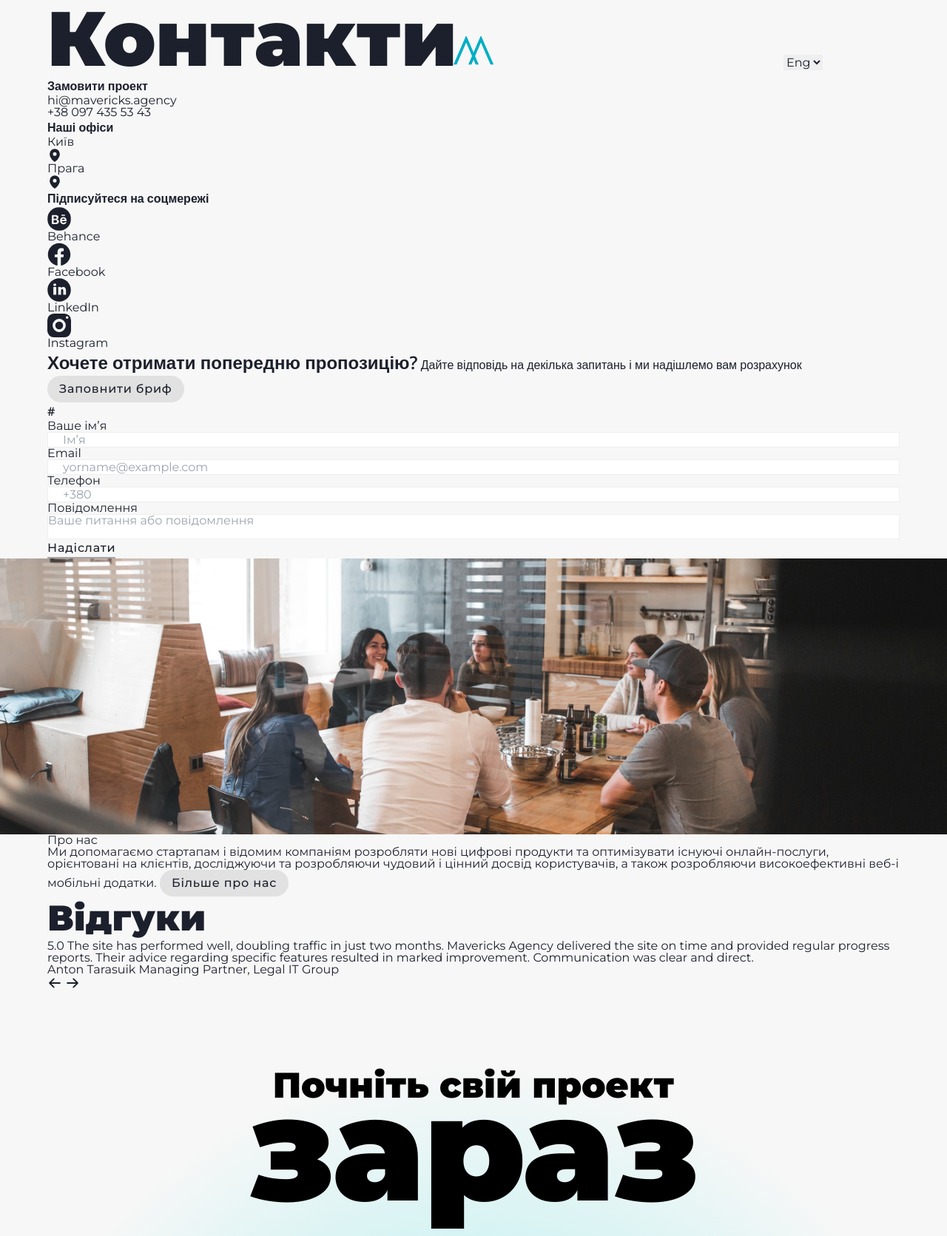
After one commit to cubachatou/cctTemplate, a PHP site: page /contacts.php in a window 1280 px wide. The commit adds this page. Shown: the top 1671 px of the page at 74% size. Run offline with PHP 8.4, Linux system fonts and the light colour scheme; style sheets or scripts are compiled from the project's sources.

Commit message:
contact-page html done

```diff
--- /dev/null
+++ b/contacts.php
@@ -0,0 +1,191 @@
+<!-- HEAD + HTML Open -->
+<?php include('inc/head.php'); ?>
+<!-- <body><div class="wrapper"> -->
+<?php include('inc/body-open.php'); ?>
+<!-- HEADER -->
+<?php include('inc/header.php'); ?>
+
+<!-- MAIN -->
+<main class="page page_contacts">
+  <section class="page-heading">
+    <div class="page-heading__container">
+      <a href="javascript:void(0)" class="page-heading__button"></a>
+      <h1 class="page-heading__title">Контакти</h1>
+    </div>
+  </section>
+  <section class="contact-action">
+    <div class="contact-action__container">
+      <div class="contact-action__inner">
+        <div class="contact-action__col contact-action__col_left contact-info">
+          <div class="contact-info__row contact-info__row_first">
+            <span class="contact-info__title p5">Замовити проект</span>
+            <ul class="contact-info__link-list">
+              <li class="contact-info__link-item">
+                <a href="mailto:hi@mavericks.agency" class="contact-info__link">hi@mavericks.agency</a>
+              </li>
+              <li class="contact-info__link-item">
+                <a href="tel:+380974355343" class="contact-info__link">+38 097 435 53 43</a>
+              </li>
+            </ul>
+          </div>
+          <div class="contact-info__row contact-info__row_second">
+            <span class="contact-info__title p5">Наші офіси</span>
+            <ul class="contact-info__link-list">
+              <li class="contact-info__link-item">
+                <a href="javascript:void(0)" class="contact-info__link">
+                  Київ
+                  <svg class="icon icon-map-pin">
+                    <use xlink:href="/images/svgMap.svg#icon-map-pin"></use>
+                  </svg>
+                </a>
+              </li>
+              <li class="contact-info__link-item">
+                <a href="javascript:void(0)" class="contact-info__link">
+                  Прага
+                  <svg class="icon icon-map-pin">
+                    <use xlink:href="/images/svgMap.svg#icon-map-pin"></use>
+                  </svg>
+                </a>
+              </li>
+            </ul>
+          </div>
+          <div class="contact-info__row contact-info__row_third">
+            <span class="contact-info__title p5">Підписуйтеся на соцмережі</span>
+            <ul class="contact-info__link-list">
+              <li class="contact-info__link-item">
+                <a href="javascript:void(0)" class="contact-info__link">
+                  <svg class="icon icon-behance">
+                    <use xlink:href="/images/svgMap.svg#icon-behance"></use>
+                  </svg>
+                  Behance
+                </a>
+              </li>
+              <li class="contact-info__link-item">
+                <a href="javascript:void(0)" class="contact-info__link">
+                  <svg class="icon icon-facebook">
+                    <use xlink:href="/images/svgMap.svg#icon-facebook"></use>
+                  </svg>
+                  Facebook
+                </a>
+              </li>
+              <li class="contact-info__link-item">
+                <a href="javascript:void(0)" class="contact-info__link">
+                  <svg class="icon icon-linkedin">
+                    <use xlink:href="/images/svgMap.svg#icon-linkedin"></use>
+                  </svg>
+                  LinkedIn
+                </a>
+              </li>
+              <li class="contact-info__link-item">
+                <a href="javascript:void(0)" class="contact-info__link">
+                  <svg class="icon icon-instagram">
+                    <use xlink:href="/images/svgMap.svg#icon-instagram"></use>
+                  </svg>
+                  Instagram
+                </a>
+              </li>
+            </ul>
+          </div>
+          <div class="contact-info__row">
+            <span class="contact-info__row__title p2">Хочете отримати попередню пропозицію?</span>
+            <span class="contact-info__row__sub-title p6">Дайте відповідь на декілька запитань і ми надішлемо вам розрахунок</span>
+            <a href="javascript:void(0)" class="contact-info__row__button button button_primary">Заповнити бриф</a>
+          </div>
+        </div>
+        <form action="#" method="post" class="contact-action__col contact-action__col_right form form_contact">
+          <span class="form__heading p5">#</span>
+          <fieldset class="form__fieldset">
+            <div class="form__line">
+              <label for="name" class="form__label">Ваше ім’я</label>
+              <input id="name" autocomplete="off" type="text" name="form[name]" placeholder="Ім’я" class="form__input input">
+            </div>
+            <div class="form__row">
+              <div class="form__line">
+                <label for="email" class="form__label">Email</label>
+                <input id="email" autocomplete="off" type="email" name="form[email]" placeholder="yorname@example.com" class="form__input input">
+              </div>
+              <div class="form__line">
+                <label for="phone" class="form__label">Телефон</label>
+                <input id="phone" autocomplete="off" type="number" name="form[phone]" placeholder="+380" class="form__input input">
+              </div>
+            </div>
+            <div class="form__line">
+              <label for="message" class="form__label">Повідомлення</label>
+              <textarea id="message" autocomplete="off" name="form[message]" placeholder="Ваше питання або повідомлення" class="form__input input"></textarea>
+            </div>
+          </fieldset>
+          <button type="submit" class="form__button button button_underline">Надіслати</button>
+        </form>
+      </div>
+    </div>
+  </section>
+  <div class="fw-image">
+    <img src="images/contacts/meeting.jpg" alt="Meeting">
+  </div>
+  <section class="short-us">
+    <div class="short-us__container">
+      <span class="short-us__title">Про нас</span>
+      <div class="short-us__content">
+        <span class="short-us__text">Ми допомагаємо стартапам і відомим компаніям розробляти нові цифрові продукти та оптимізувати існуючі онлайн-послуги, орієнтовані на клієнтів, досліджуючи та розробляючи чудовий і цінний досвід користувачів, а також розробляючи високоефективні веб-і мобільні додатки.</span>
+        <a href="javascript:void(0)" class="short-us__link button button_primary">Більше про нас</a>
+      </div>
+    </div>
+  </section>
+  <section class="feedbacks">
+    <div class="feedbacks__container">
+      <div class="feedbacks__col feedbacks__col_left">
+        <h2 class="feedbacks__title">Відгуки</h2>
+      </div>
+      <div class="feedbacks__col feedbacks__col_right">
+        <div class="feedbacks__slider feedback-slider swiper">
+          <div class="feedback-slider__wrapper swiper-wrapper">
+            <div class="feedback-slider__slide feedback-slide swiper-slide">
+              <span class="feedback-slide__rate">5.0</span>
+              <span class="feedback-slide__text">The site has performed well, doubling traffic in just two months. Mavericks Agency delivered the site on time and provided regular progress reports. Their advice regarding specific features resulted in marked improvement. Communication was clear and direct.</span>
+              <div class="feedback-slide__from">
+                <span class="feedback-slide__from-name">Anton Tarasuik</span>
+                <span class="feedback-slide__from-about">Managing Partner, Legal IT Group</span>
+              </div>
+            </div>
+            <div class="feedback-slider__slide feedback-slide swiper-slide">
+              <span class="feedback-slide__rate">5.0</span>
+              <span class="feedback-slide__text">The site has performed well, doubling traffic in just two months. Mavericks Agency delivered the site on time and provided regular progress reports. Their advice regarding specific features resulted in marked improvement. Communication was clear and direct.</span>
+              <div class="feedback-slide__from">
+                <span class="feedback-slide__from-name">Anton Tarasuik</span>
+                <span class="feedback-slide__from-about">Managing Partner, Legal IT Group</span>
+              </div>
+            </div>
+            <div class="feedback-slider__slide feedback-slide swiper-slide">
+              <span class="feedback-slide__rate">5.0</span>
+              <span class="feedback-slide__text">The site has performed well, doubling traffic in just two months. Mavericks Agency delivered the site on time and provided regular progress reports. Their advice regarding specific features resulted in marked improvement. Communication was clear and direct.</span>
+              <div class="feedback-slide__from">
+                <span class="feedback-slide__from-name">Anton Tarasuik</span>
+                <span class="feedback-slide__from-about">Managing Partner, Legal IT Group</span>
+              </div>
+            </div>
+          </div>
+          <div class="feedbacks__controls">
+            <button type="button" class="feedbacks__button-prev">
+              <svg class="icon icon-arrow">
+                <use xlink:href="/images/svgMap.svg#icon-arrow"></use>
+              </svg>
+            </button>
+            <button type="button" class="feedbacks__button-next">
+              <svg class="icon icon-arrow rotate-180">
+                <use xlink:href="/images/svgMap.svg#icon-arrow"></use>
+              </svg>
+            </button>
+          </div>
+        </div>
+      </div>
+    </div>
+  </section>
+</main>
+
+<!-- FOOTER -->
+<?php include('inc/footer.php'); ?>
+<!-- </div class="wrapper"></body> -->
+<?php include('inc/body-close.php'); ?>
+<!-- POPUP -->
+<?php include('inc/popup.php'); ?>
+<!-- SCRIPTS + HTML Close -->
--- a/index.php
+++ b/index.php
@@ -129,10 +129,6 @@
           <h2 class="section-heading__title">Наші клієнти</h2>
           <span class="section-heading__sub-title">ідеї яких ми втілили в життя</span>
         </div>
-        <!-- <div class="relative bg-[#f7f7f7]">
-          <div class="spotlight">
-            <div class="spotlight__cursor"></div>
-          </div> -->
         <div class="clients__grid">
           <div class="clients__grid-item">
             <img src="images/clients/gulliver.png" alt="Gulliver">
@@ -159,8 +155,6 @@
             <img src="images/clients/vector.png" alt="Vector">
           </div>
         </div>
-        <!-- </div> -->
-        <!-- </div> -->
       </div>
   </section>
   <section class="calc">
--- a/src/scss/base/_svg.scss
+++ b/src/scss/base/_svg.scss
@@ -10,8 +10,8 @@
 		fill: $neutral-10;
 	}
 	&-chevron {
-		width: 11px;
-		height: 6px;
+		width: rem(11);
+		height: rem(6);
 		fill: $neutral-10;
 	}
 	&-chevron-left {
@@ -27,6 +27,28 @@
 		width: 100%;
 		height: 100%;
 		stroke: $neutral-60;
+	}
+	&-map-pin {
+		width: 1.25rem;
+		height: 1.25rem;
+		fill: $neutral-100;
+	}
+	&-behance,
+	&-facebook,
+	&-linkedin,
+	&-instagram {
+		width: 2rem;
+		height: 2rem;
+		fill: $neutral-100;
+	}
+	&-behance {
+		border-radius: 50%;
+	}
+	&-arrow {
+		width: 1.25rem;
+		height: 1.25rem;
+		stroke: $neutral-100;
+		fill: transparent;
 	}
 }
 
--- a/src/scss/base/forms/__forms.scss
+++ b/src/scss/base/forms/__forms.scss
@@ -18,7 +18,7 @@
 }
 
 @import "button";
-// @import "input";
+@import "input";
 // @import "checkbox";
 // @import "radio";
 @import "select";
```
Also changed, not shown: src/js/base/lenis.js (+7 -7 lines), src/js/base/sliders.js (+28 -2 lines), images/contacts/meeting.jpg (added), images/svg/arrow.svg (added), images/svg/behance.svg (added), images/svg/facebook.svg (added), images/svg/instagram.svg (added), images/svg/linkedin.svg (added), images/svg/map-pin.svg (added), images/svgMap.svg.
